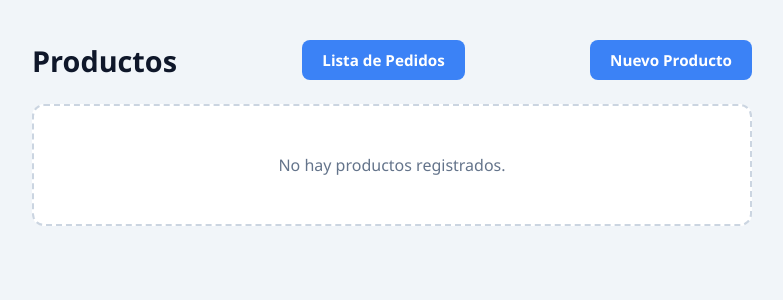
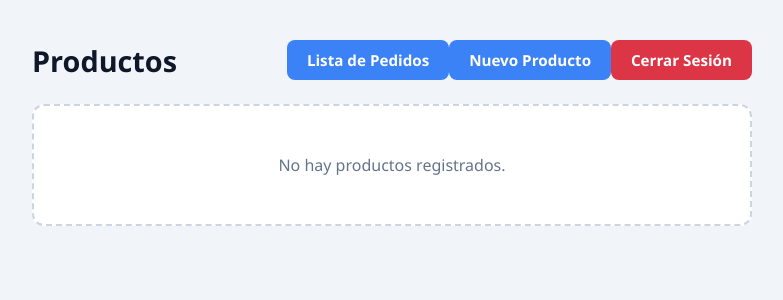
Before and after one commit to teo2008zapata-afk/actividad_individual, a Django app: page /productos/lista/ in a window 1280 px wide. Shown: the top 300 px of the page, without its empty margins (248-1031 px from the left). Run offline with Django 5.2, Linux system fonts and the light colour scheme; data that the repository does not hold is empty.

Commit message:
se incluye boton logout

```diff
--- a/pedidos/templates/lista1.html
+++ b/pedidos/templates/lista1.html
@@ -161,7 +161,9 @@
 
     <div class="header">
         <h1>Pedidos</h1>
-        <a href="/pedidos/crear/" class="btn btn-primary" style="margin-left: -230px;">Nuevo Pedido</a>
+        <a href="/productos/lista/" class="btn btn-primary">Lista de Productos</a>
+        <a href="/pedidos/crear/" class="btn btn-primary" style="margin-left: -110px;">Nuevo Pedido</a>
+        <a href="/usuarios/logout/" class="btn btn-danger" style="margin-left: -110px; background-color: #dc3545; color: #ffffff;">Cerrar Sesión</a>
     </div>
 
     {% for pedido in pedidos %}
--- a/productos/templates/lista.html
+++ b/productos/templates/lista.html
@@ -161,8 +161,10 @@
 
     <div class="header">
         <h1>Productos</h1>
-        <a href="/pedidos/lista/" class="btn btn-primary" style="margin-left: -230px;">Lista de Pedidos</a>
-        <a href="/productos/crear/" class="btn btn-primary" style="margin-left: -230px;">Nuevo Producto</a>
+        <a href="/pedidos/lista/" class="btn btn-primary">Lista de Pedidos</a>
+        <a href="/productos/crear/" class="btn btn-primary" style="margin-left: -110px;">Nuevo Producto</a>
+        <a href="/usuarios/logout/" class="btn btn-danger" style="margin-left: -110px; background-color: #dc3545; color: #ffffff;">Cerrar Sesión</a>
+
     </div>
 
     {% for producto in productos %}
```
